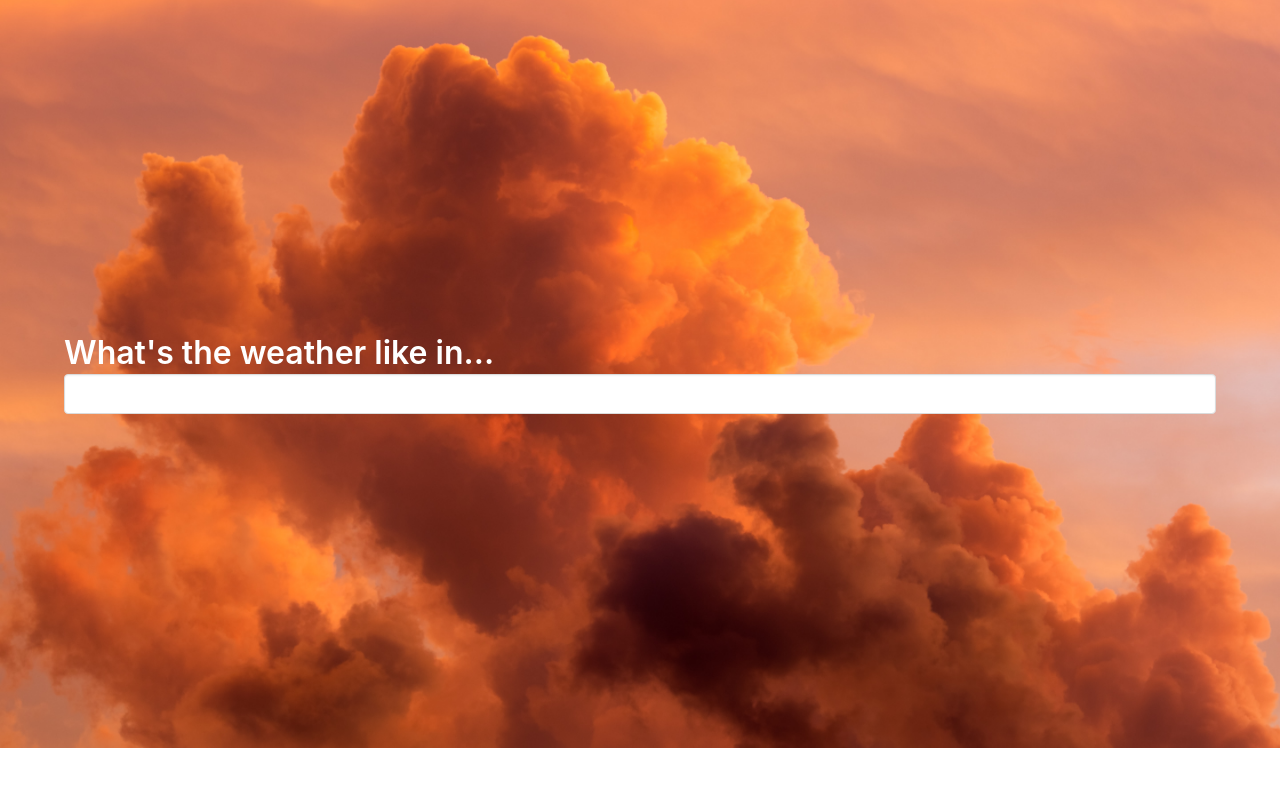
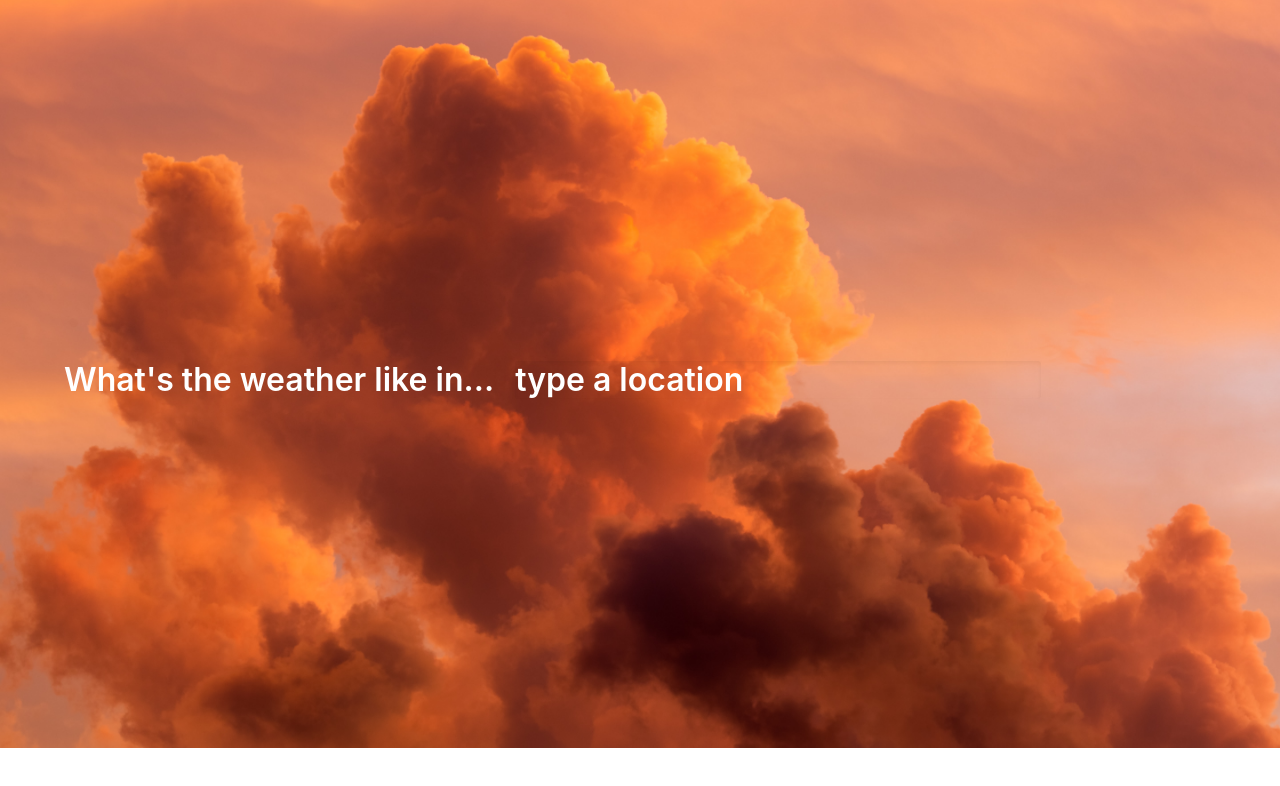
Before and after one commit to emilesherrott/emilesherrott-ga-project-2, a React (Create React App) app: page / in a window 1280 px wide. Shown: the top 786 px of the page. Built offline with nearby package versions, Linux system fonts and the light colour scheme; no server answers.

Commit message:
PROJECT1 - INPUT UPDATE

```diff
--- a/src/components/Home.js
+++ b/src/components/Home.js
@@ -58,9 +58,10 @@ const Home = () => {
                 <form onSubmit={handleSubmit}>
                   <input
                     className="input"
-                    placeholder=""
+                    placeholder="type a location"
                     name="location"
                     onChange={handleChange}
+                    autoComplete="off"
                   />
                 </form>
               </h1>
@@ -71,13 +72,15 @@ const Home = () => {
         < section className="hero is-fullheight-with-navbar" >
           <div className="hero-body">
             <div className="container">
-              <p className="title is-1 has-text-text-centered">The weather in
-                <span> {weather.location.name}</span> is
-                <span> {weather.current.condition.text.toLowerCase()}</span>
-              </p>
-              <p className="title has-text-text-centered">
-                <span>{weather.current.temp_c}</span> &#8451;
-              </p>
+              <div>
+                <p className="title is-1 has-text-text-centered">The weather in
+                  <span> {weather.location.name} </span> is
+                  <span> {weather.current.condition.text.toLowerCase()} </span>
+                </p>
+                <p className="title has-text-text-centered">
+                  <span>{weather.current.temp_c}</span> &#8451;
+                </p>
+              </div>
               {!displayExtra ?
                 <>
                   <p className="title has-text-text-centered" onClick={toggleDisplay}>Less Information</p>
--- a/src/styles/main.css
+++ b/src/styles/main.css
@@ -11,4 +11,61 @@
 .weather-title {
   color: #FF0000;
 }
+
+form {
+  display: inline-block;
+  font-size: 2.5rem;
+}
+
+.input {
+  margin-left: 20px;
+  background: rgba(0, 0, 0, 0);
+  border-color: rgba(0, 0, 0, 0);
+  color: #FFF;
+  font-family: BlinkMacSystemFont,-apple-system,"Segoe UI",Roboto,Oxygen,Ubuntu,Cantarell,"Fira Sans","Droid Sans","Helvetica Neue",Helvetica,Arial,sans-serif;
+  font-size: 2rem;
+  font-weight: 600;
+  padding: 0px;
+  height: 2.5rem;
+  line-height: 0px;
+  vertical-align: baseline;
+  outline: none;
+}
+
+.input:hover {
+  background: rgba(0, 0, 0, 0);
+  border-color: rgba(0, 0, 0, 0);
+}
+
+.input:focus {
+  background: rgba(0, 0, 0, 0);
+  border-color: rgba(0, 0, 0, 0);
+  outline: none;
+  outline-color: rgba(0, 0, 0, 0);
+  outline-width: none;
+}
+
+.input::-webkit-input-placeholder {
+  color: #FFF;
+  opacity: 1;
+  font-weight: 600;
+}
+
+.input:-ms-input-placeholder {
+  color: #FFF;
+  opacity: 1;
+  font-weight: 600;
+}
+
+.input::-ms-input-placeholder {
+  color: #FFF;
+  opacity: 1;
+  font-weight: 600;
+}
+
+.input::placeholder {
+  color: #FFF;
+  opacity: 1;
+  font-weight: 600;
+}
 /*# sourceMappingURL=main.css.map */
--- a/src/styles/main.scss
+++ b/src/styles/main.scss
@@ -11,3 +11,44 @@
 .weather-title {
   color: #FF0000;
 }
+
+
+
+
+form {
+  display: inline-block;
+  font-size: 2.5rem;
+}
+
+.input {
+  margin-left: 20px;
+  background: rgba(0,0,0,0.0);
+  border-color: rgba(0,0,0,0.0);
+  color: #FFF;
+  font-family: BlinkMacSystemFont,-apple-system,"Segoe UI",Roboto,Oxygen,Ubuntu,Cantarell,"Fira Sans","Droid Sans","Helvetica Neue",Helvetica,Arial,sans-serif;
+  font-size: 2rem;
+  font-weight: 600;
+  padding: 0px;
+  height: 2.5rem;
+  line-height: 0px;
+  vertical-align: baseline;
+  outline: none;
+  &:hover {
+    background: rgba(0,0,0,0.0);
+    border-color: rgba(0,0,0,0.0);
+  }
+  &:focus {
+    background: rgba(0,0,0,0.0);
+    border-color: rgba(0,0,0,0.0);
+    outline: none;
+    outline-color: rgba(0,0,0,0.0);
+    outline-width: none;
+  }
+}
+
+
+.input::placeholder {
+  color: #FFF;
+  opacity: 1;
+  font-weight: 600;
+}
```
Also changed, not shown: 1 other file (tests, documents, lock files or other folders).
